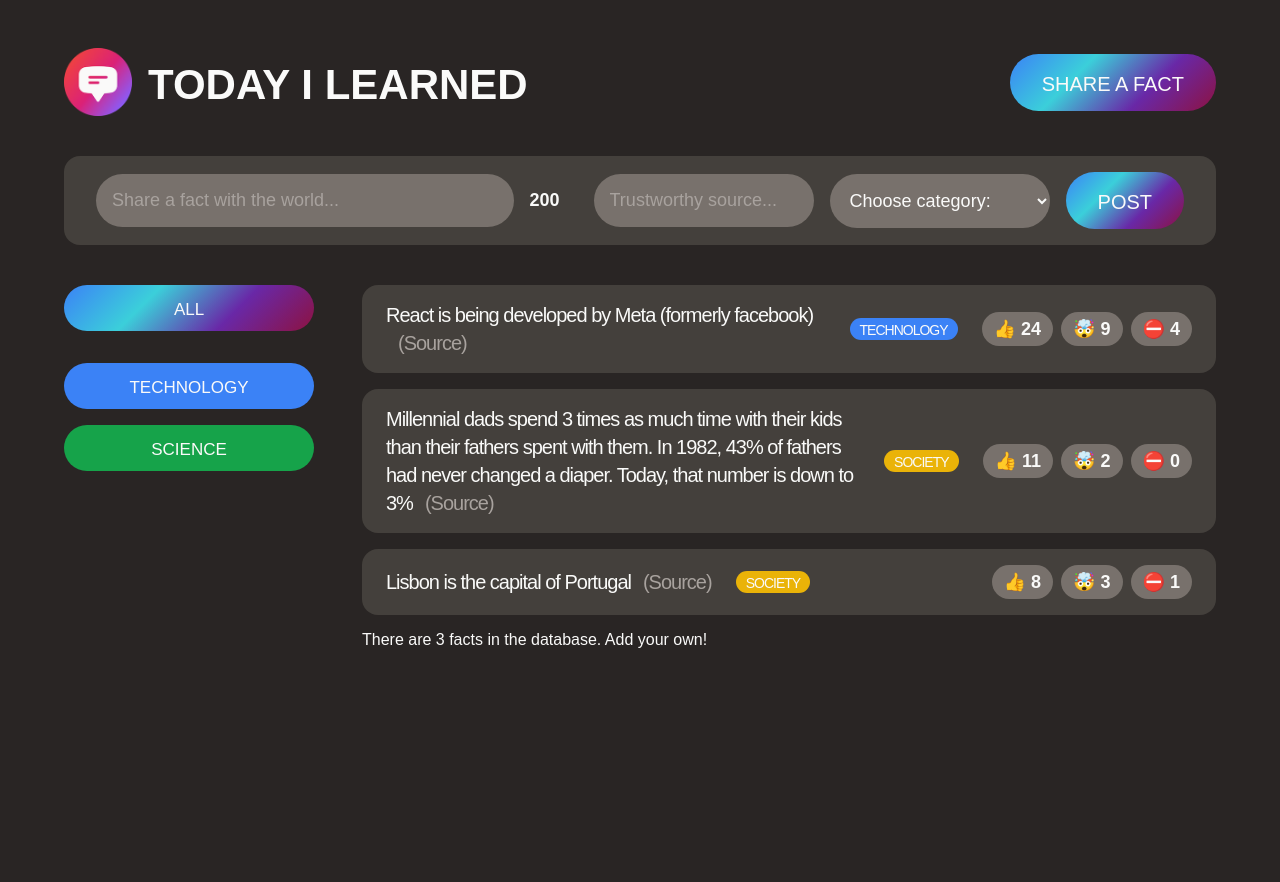
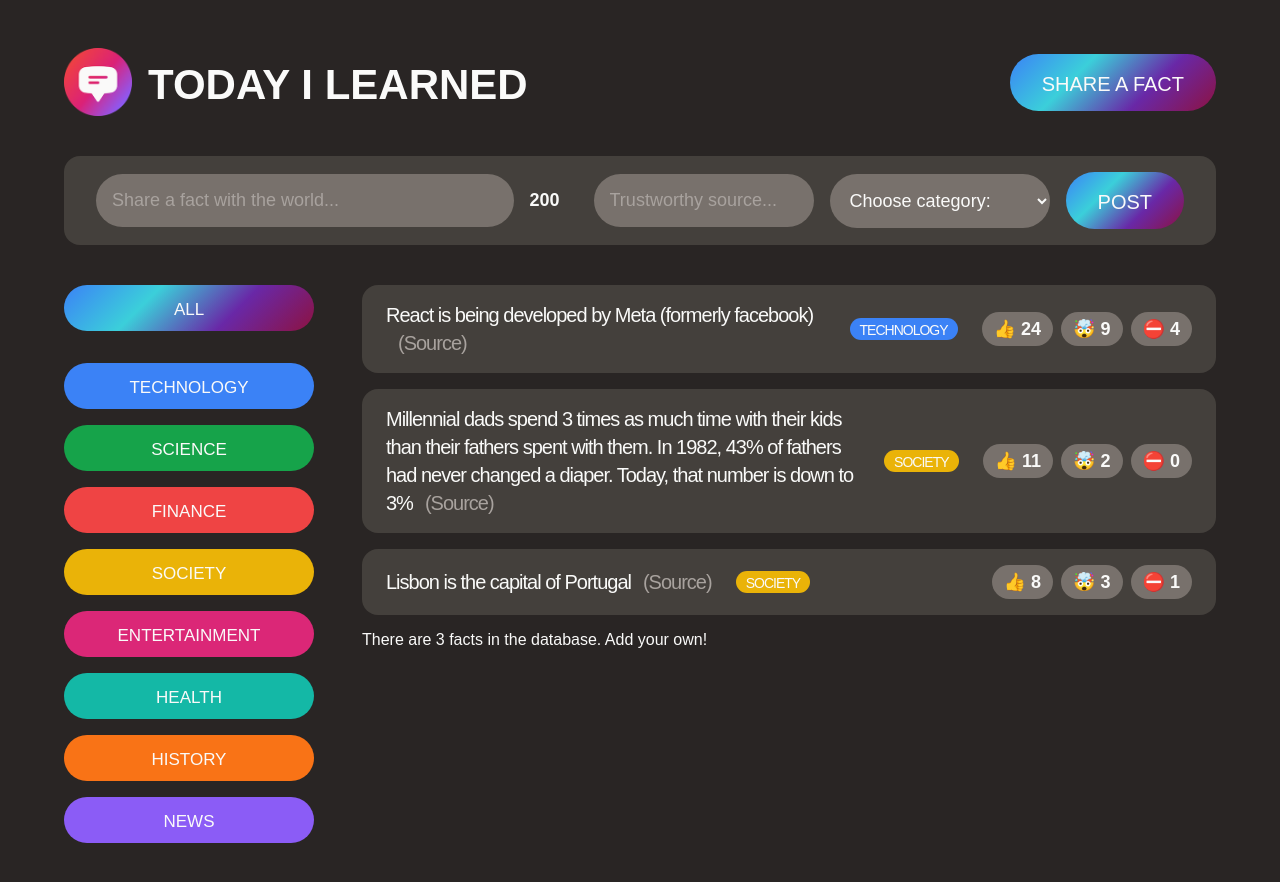
Before and after one commit to bramblestars/Practice-Miniapp, a React (Create React App) app in the folder today-i-learned/: page / in a window 1280 px wide. Shown: the top 882 px of the page. Before the commit the page ends 800 px from the top, so only its background shows below. Built offline with nearby package versions, Linux system fonts and the light colour scheme; no server answers; the database is empty; a web font is replaced by a local one.

Commit message:
map category buttons

```diff
--- a/today-i-learned/src/App.js
+++ b/today-i-learned/src/App.js
@@ -1,8 +1,7 @@
 import Header from "./Header.js";
 import CategoryFilter from "./CategoryFilters.js";
 import Form from "./Form.js";
-import Fact from "./Fact.js";
-import FactsList from "./FactsList.js"
+import FactsList from "./factslist/FactsList.js"
 import "./style.css";
 
 function App() {
--- a/today-i-learned/src/CategoryFilters.js
+++ b/today-i-learned/src/CategoryFilters.js
@@ -1,3 +1,5 @@
+import { CATEGORIES } from "./Constants.js";
+
 function CategoryFilter() {
     return (
         <aside>
@@ -5,22 +7,16 @@ function CategoryFilter() {
             <li className="category">
               <button className="btn btn-all-categories">All</button>
             </li>
-            <li className="category">
-              <button
-                className="btn btn-category"
-                style={{ backgroundColor: "#3b82f6" }}
-              >
-                Technology
-              </button>
-            </li>
-            <li className="category">
-              <button
-                className="btn btn-category"
-                style={{ backgroundColor: "#16a34a" }}
-              >
-                Science
-              </button>
-            </li>
+            { Object.keys(CATEGORIES).map((cat) =>
+                <li className="category">
+                    <button
+                    className="btn btn-category"
+                    style={{ backgroundColor: CATEGORIES[cat] }}
+                    >
+                    { cat }
+                    </button>
+                </li>)}
+
           </ul>
         </aside>
     );
--- /dev/null
+++ b/today-i-learned/src/Constants.js
@@ -0,0 +1,10 @@
+export const CATEGORIES = {
+    technology: "#3b82f6",
+    science: "#16a34a",
+    finance: "#ef4444",
+    society: "#eab308",
+    entertainment: "#db2777",
+    health: "#14b8a6",
+    history: "#f97316",
+    news: "#8b5cf6"
+}
--- a/today-i-learned/src/Fact.js
+++ b/today-i-learned/src/factslist/Fact.js
@@ -1,14 +1,5 @@
 
-const CATEGORIES = {
-    technology: "#3b82f6",
-    science: "#16a34a",
-    finance: "#ef4444",
-    society: "#eab308",
-    entertainment: "#db2777",
-    health: "#14b8a6",
-    history: "#f97316",
-    news: "#8b5cf6"
-}
+import { CATEGORIES } from "../Constants.js";
 
 function Fact(props) {
     const fact = props.factObj;
```
Also changed, not shown: today-i-learned/src/factslist/FactsList.js (renamed from today-i-learned/src/FactsList.js).
